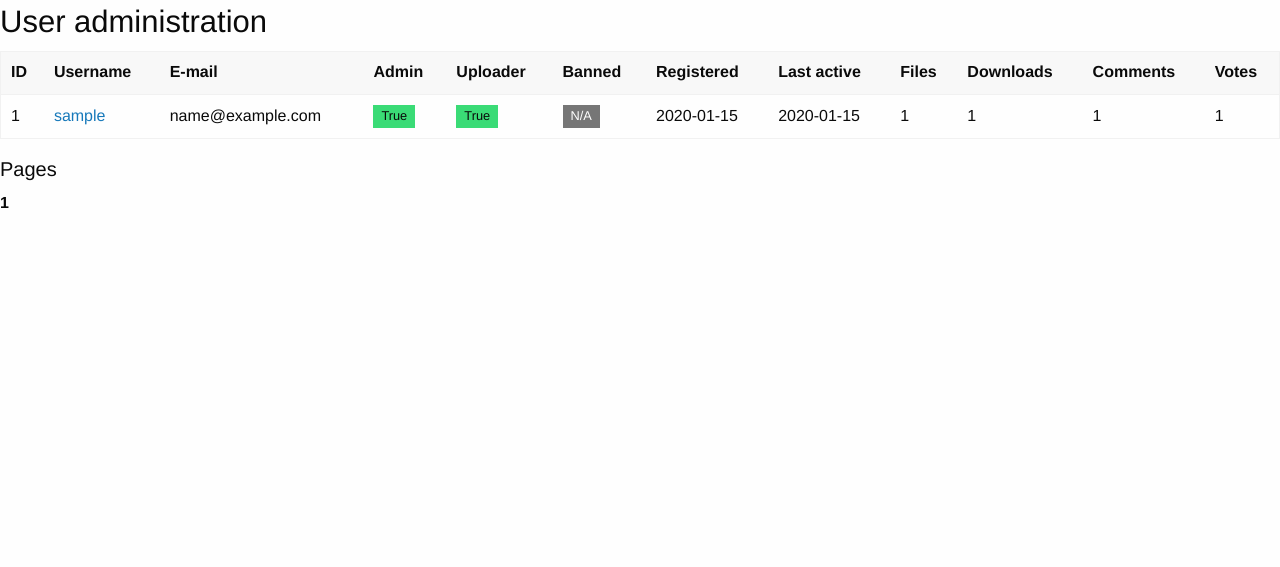
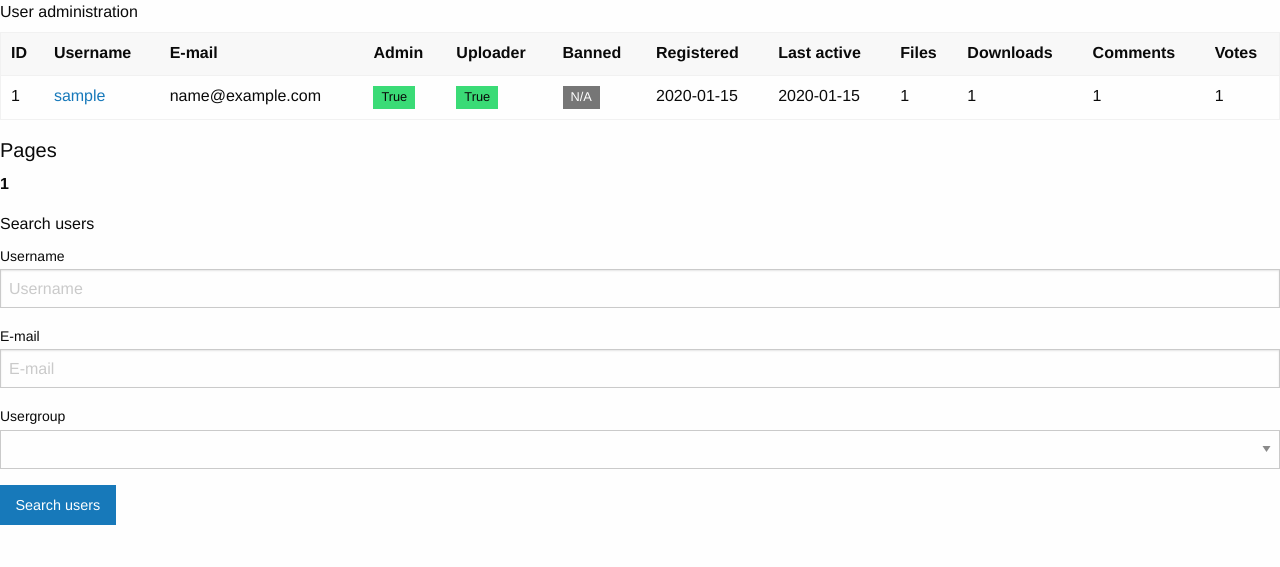
Before and after one commit to caspervg/FlaskDepot, a Flask app: page /admin/user in a window 1280 px wide. Shown: the part 233-800 px from the top of the page. Run offline with Flask 2, Linux system fonts and the light colour scheme; a user stored in the database is signed in; tables that the repository leaves empty hold one stand-in row (values such as "Sample post"); some libraries are stand-ins or nearby versions.

Commit message:
Add search system for files and users to admin panel

```diff
--- a/flaskdepot/admin/views.py
+++ b/flaskdepot/admin/views.py
@@ -5,6 +5,7 @@
 from flaskdepot.extensions import db
 from flaskdepot.file.models import Download, File, Vote, Comment
 from flaskdepot.user.models import User, Usergroup
+from flaskdepot.utils.helper import likeable
 
 admin = Blueprint("admin", __name__)
 
@@ -44,24 +45,46 @@
 
 
 @admin.route('/user', methods=['GET'])
+@admin.route('/user/<int:page>', methods=['GET'])
 @login_required
-def user():
-    users = None
-    if request.args.get('search'):
-        users = User.query.filter_by(active=True, username=request.args.get('search'))
-    else:
-        users = User.query.filter_by(active=True)
-    page = int(request.args.get('page')) if request.args.get('page') else 1
+def user(page=1):
+    users = User.query
+    _username = request.args.get('username')
+    _email = request.args.get('email')
+    _usergroup = request.args.get('usergroup')
+
+    if _username and len(_username) > 0:
+        users = users.filter(User.username.ilike(likeable(_username)))
+    if _email and len(_email) > 0:
+        users = users.filter(User.email.ilike(likeable(_email)))
+    if _usergroup and len(_usergroup) > 0:
+        users = users.filter(User.group_id.is_(_usergroup))
+
     users = users.paginate(page, current_app.config['RESULTS_PER_PAGE'], False)
-    return render_template('admin/user.html', users=users, title="User administration")
+    usergroups = Usergroup.query.all()
+    return render_template('admin/user.html', users=users, usergroups=usergroups, title="User administration")
 
 
 @admin.route('/file', methods=['GET'])
 @admin.route('/file/<int:page>', methods=['GET'])
 @login_required
 def file(page=1):
-    files = File.query.paginate(page, current_app.config['RESULTS_PER_PAGE'], False)
-    return render_template('admin/file.html', files=files, title="File administration")
+    files = File.query
+    _filename = request.args.get('filename')
+    _author = request.args.get('author')
+
+    if _filename and len(_filename) > 0:
+        files = files.filter(File.file_name.ilike(likeable(_filename)))
+    if _author and len(_author) > 0:
+        files = files.filter(File.author_id.is_(_author))
+
+    files = files.paginate(page, current_app.config['RESULTS_PER_PAGE'], False)
+    users = db.session.query(User)\
+        .join(Usergroup)\
+        .filter(Usergroup.is_uploader)\
+        .filter(User.group_id == Usergroup.id)\
+        .all()
+    return render_template('admin/file.html', files=files, users=users, title="File administration")
 
 
 @admin.route('/category', methods=['GET'])
--- a/flaskdepot/templates/admin/user.html
+++ b/flaskdepot/templates/admin/user.html
@@ -4,11 +4,8 @@
 
 {% block content %}
     <div class="panel clearfix">
-        <div class="row max-width">
-            <div class="large-12 columns">
-                <h3>User administration</h3>
-            </div>
-        </div>
+        <fieldset>
+            <legend>User administration</legend>
             <div class="row max-width">
                 <div class="large-centered large-12 columns">
                     <table width="100%">
@@ -51,6 +48,39 @@
                     {{ render_pagination(users, 'admin.user') }}
                 </div>
             </div>
+        </fieldset>
+        <fieldset>
+            <legend>Search users</legend>
+            <form method="get">
+                <div class="row">
+                    <div class="large-4 columns">
+                        <label>Username
+                            <input type="text" placeholder="Username" name="username">
+                        </label>
+                    </div>
+                    <div class="large-4 columns">
+                        <label>E-mail
+                            <input type="text" placeholder="E-mail" name="email">
+                        </label>
+                    </div>
+                    <div class="large-4 columns">
+                        <label>Usergroup
+                            <select name="usergroup">
+                                <option value="" selected></option>
+                                {% for group in usergroups %}
+                                    <option value="{{ group.id }}">{{ group.name }}</option>
+                                {% endfor %}
+                            </select>
+                        </label>
+                    </div>
+                </div>
+                <div class="row">
+                    <div class="large-12 large-centered columns">
+                        <button type="submit" class="button">Search users</button>
+                    </div>
+                </div>
+            </form>
+        </fieldset>
         {{ flashes() }}
     </div>
 {% endblock %}
```
Also changed, not shown: flaskdepot/templates/admin/file.html (+30 -5 lines). Lines whose indentation alone changed are shown as unchanged.
